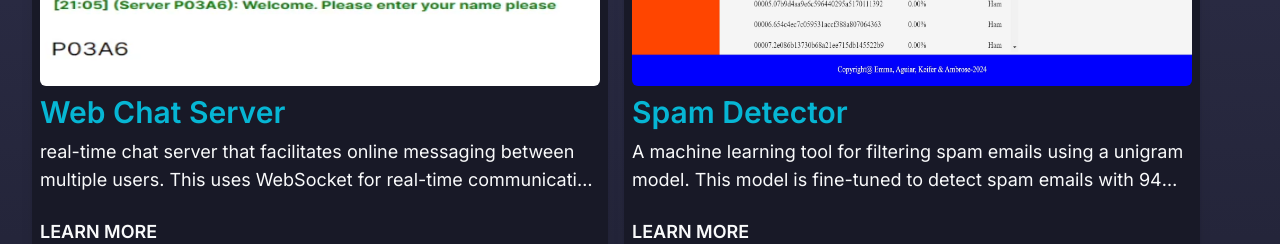
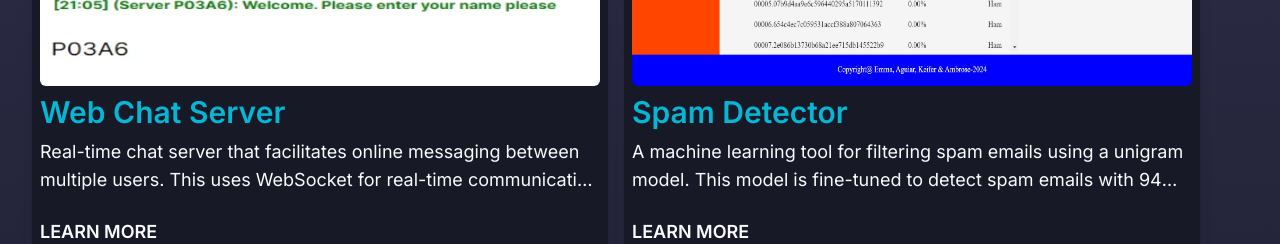
Before and after one commit to yambrose/Portfolio-Site, a React (Vite) app: page / in a window 1280 px wide. Shown: the part 2600-2844 px from the top of the page. Built offline with nearby package versions, Linux system fonts and the light colour scheme.

Commit message:
spelling error

```diff
--- a/src/data/projects.js
+++ b/src/data/projects.js
@@ -15,7 +15,7 @@ const projects = [
     },
     {
         title: 'Web Chat Server',
-        description: 'real-time chat server that facilitates online messaging between multiple users. This uses WebSocket for real-time communication using RESTful APIs.',
+        description: 'Real-time chat server that facilitates online messaging between multiple users. This uses WebSocket for real-time communication using RESTful APIs.',
         sampleImage: '1ChatServer.png',
         githubUrl: 'https://github.com/',
         skills: ['HTML', 'CSS', 'Javascript', 'Java', 'Maven', 'Glassfish']
```
